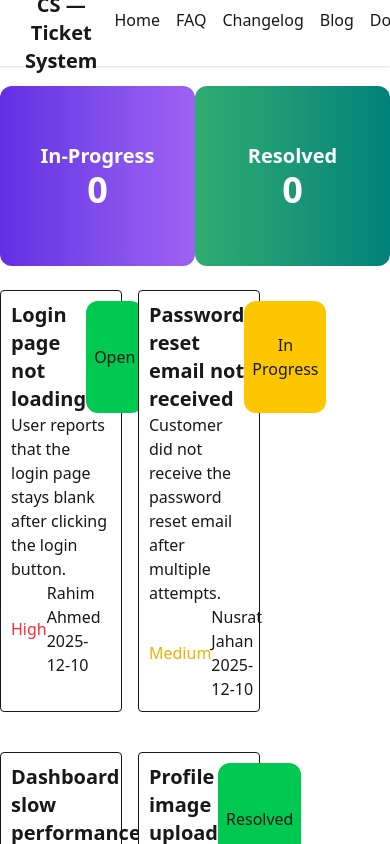
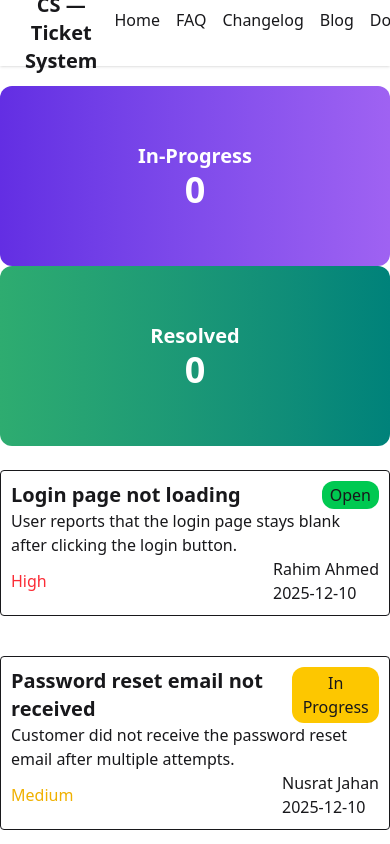
Before and after one commit to Ridwan346/assingment-7, a React (Vite) app: page / in a window 390 px wide. Shown: the top 844 px of the page. Built offline with nearby package versions, Linux system fonts and the light colour scheme.

Commit message:
sixth commit

```diff
--- a/src/baner.jsx
+++ b/src/baner.jsx
@@ -1,9 +1,9 @@
 const Baner = ({baytiket}) => {
   return (
-    <div className="flex justify-around mt-5">
+    <div className=" lg:grid lg:grid-cols-2 sm:flex sm:flex-col justify-around mt-5">
       <div
         className="
-          h-[180px] w-[550px]
+          h-[180px] lg:w-[550px] sm:[350px]
           bg-gradient-to-r from-[#632EE3] to-[#9F62F2]
           bg-blend-overlay
           rounded-xl p-6 text-white
@@ -16,7 +16,7 @@ const Baner = ({baytiket}) => {
       </div>
 
       <div className="
-         h-[180px] w-[550px]
+         h-[180px] lg:w-[550px] sm:w-[350px]
           bg-gradient-to-r from-[#2EAC70] to-[#00827A]
           bg-blend-overlay
           rounded-xl p-6 text-white
--- a/src/card.jsx
+++ b/src/card.jsx
@@ -6,8 +6,8 @@ const Card = ({tiket ,baytiket ,setbaytiket,remove}) => {
     let hook = use(tiket)
     console.log(hook)
     return (
-        <div className='flex gap-2.5'>
-             <div className="grid grid-cols-2 w-2/3 gap-4">
+        <div className='lg:flex sm:flex sm:flex-col gap-2.5'>
+             <div className="grid lg:grid-cols-2 sm:grid-cols-1 lg:w-2/3 sm:w-full gap-4">
       {
         hook.map(item => (
           <Carditem item={item} setbaytiket={setbaytiket} baytiket={baytiket} remove={remove}></Carditem>
--- a/src/nav.jsx
+++ b/src/nav.jsx
@@ -10,11 +10,11 @@ const Nav = () => {
   <div className="flex ">
     <ul className="flex gap-4 ">
       <li>Home</li>
-      <li>FAQ</li>
-      <li>Changelog</li>
-      <li>Blog</li>
-      <li>Download</li>
-      <li>Contact</li>
+      <li li className=''>FAQ</li>
+      <li li className=''>Changelog</li>
+      <li li className=''>Blog</li>
+      <li li className=''>Download</li>
+      <li className=''>Contact</li>
       <button className='border px-2 rounded-xl bg-[#422AD5]'>New Ticket</button>
     </ul>
   </div>
```
Also changed, not shown: src/readme.md (added).
